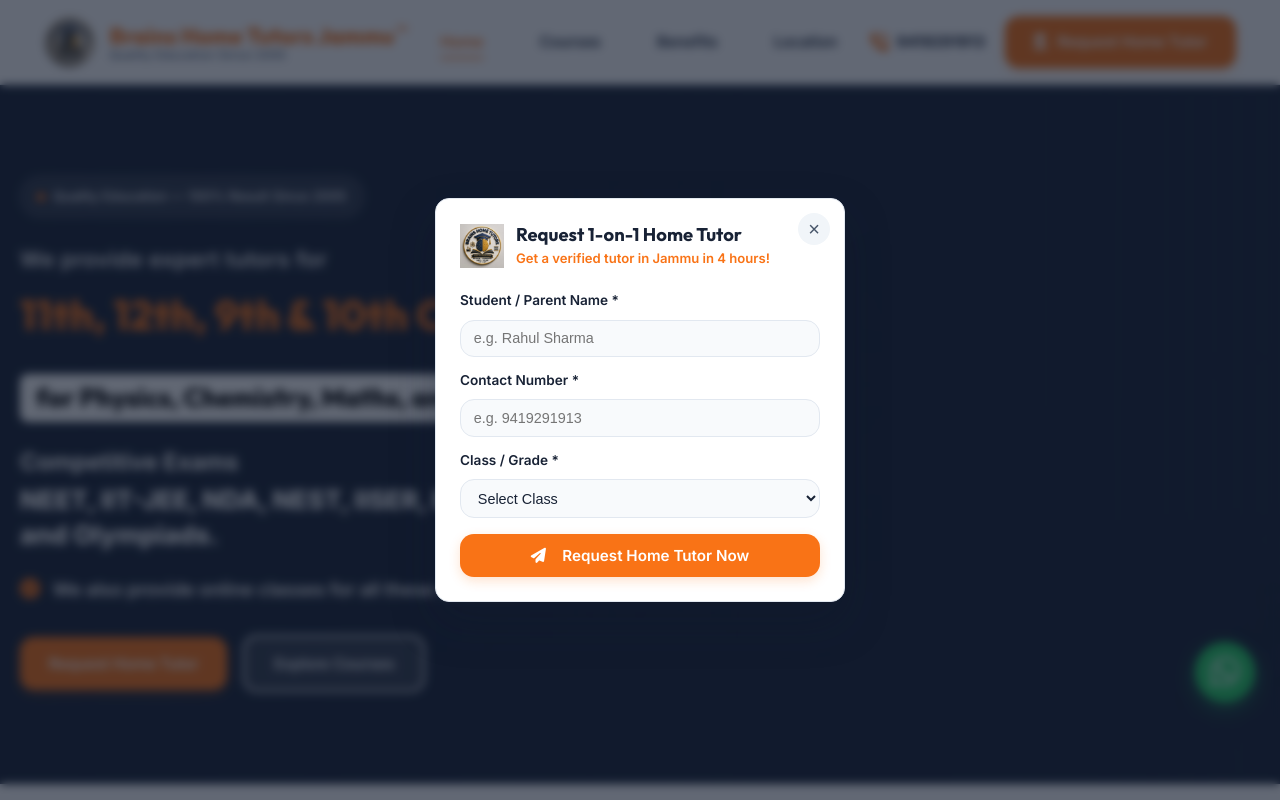
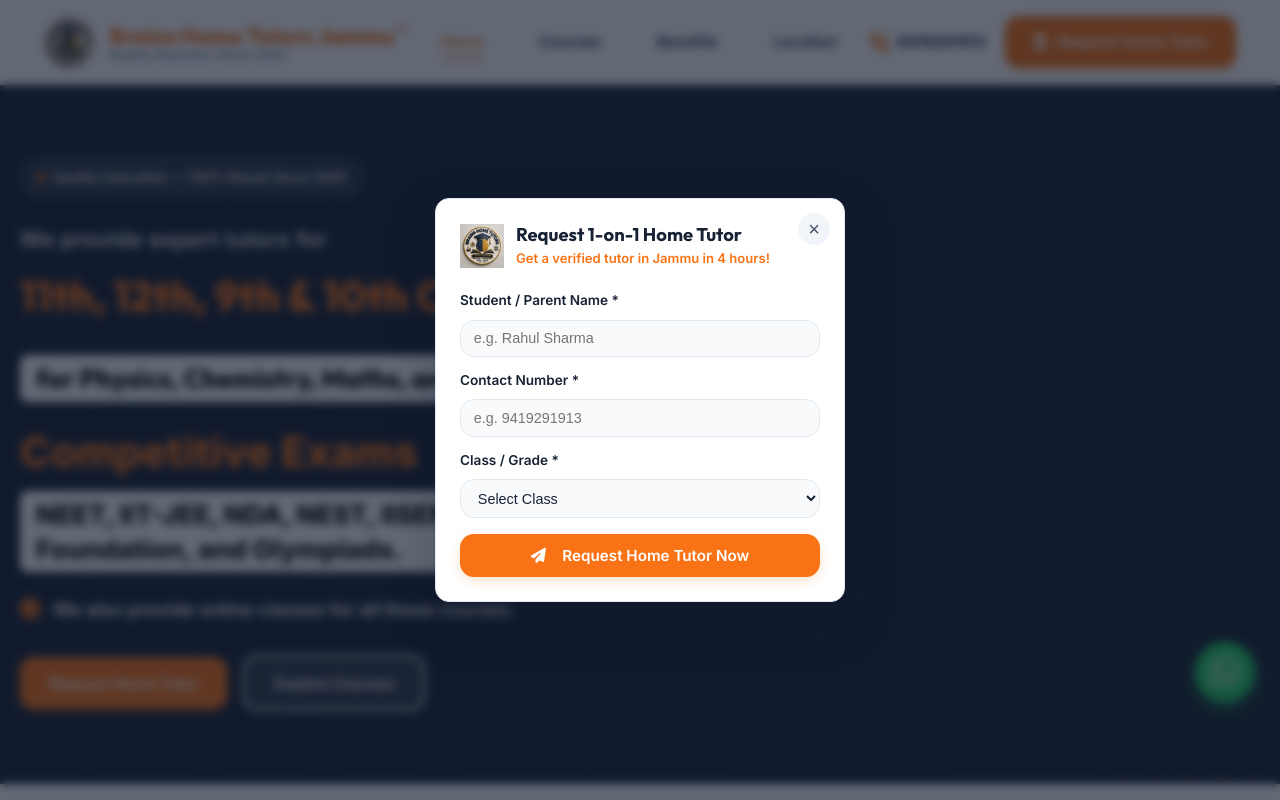
Before and after one commit to damandeeps107-eng/brain-home-tutors, a website: page index.html in a window 1280 px wide. Shown: the top 800 px of the page. Drawn offline with Linux system fonts and the light colour scheme.

Commit message:
Style Competitive Exams as orange heading and NEET IIT list as white background badge pill

```diff
--- a/index.html
+++ b/index.html
@@ -208,8 +208,8 @@
         </h1>
 
         <div class="hero-secondary-title" style="margin-bottom: 22px;">
-          <span style="display: block; font-size: clamp(1.15rem, 3.2vw, 1.45rem); font-weight: 700; color: #FFFFFF; margin-bottom: 6px;">Competitive Exams</span>
-          <span style="color: #FFFFFF; font-weight: 800; font-size: clamp(1.2rem, 3.8vw, 1.6rem); line-height: 1.35; display: block;">NEET, IIT-JEE, NDA, NEST, IISER, BITSAT, Foundation, and Olympiads.</span>
+          <span class="orange" style="display: block; font-size: clamp(1.6rem, 5vw, 2.6rem); font-weight: 800; color: var(--primary-orange); line-height: 1.25; margin-bottom: 8px;">Competitive Exams</span>
+          <span style="font-size: clamp(1.1rem, 3.5vw, 1.65rem); font-weight: 800; color: #000000; background: #FFFFFF; padding: 6px 16px; border-radius: 8px; display: inline-block; margin-top: 4px; max-width: 100%; word-break: break-word;">NEET, IIT-JEE, NDA, NEST, IISER, BITSAT, Foundation, and Olympiads.</span>
         </div>
 
         <p class="hero-subtitle-text" style="font-size: clamp(0.95rem, 2.8vw, 1.15rem); font-weight: 600; color: white; margin-bottom: 30px;">
```
Also changed, not shown: index_full.html (+2 -2 lines).
